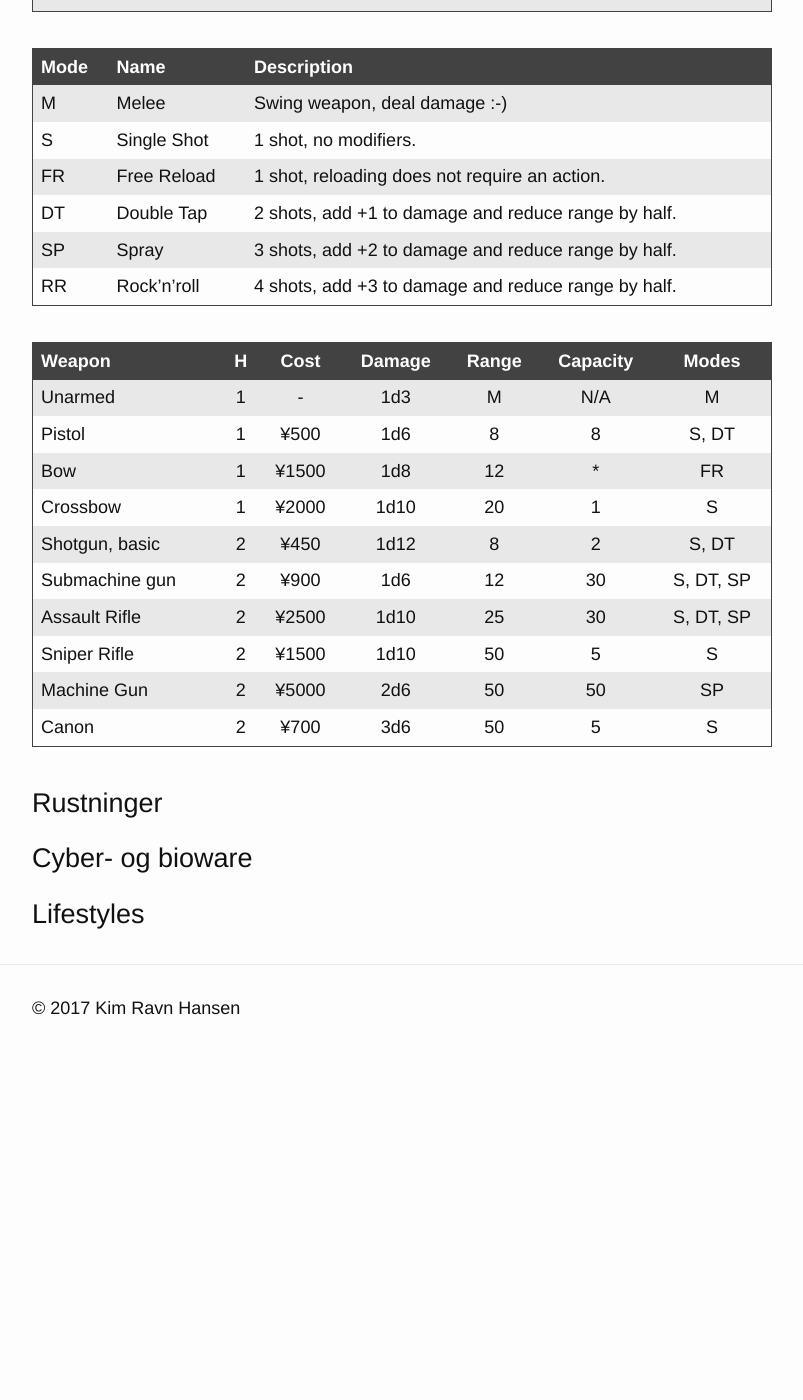
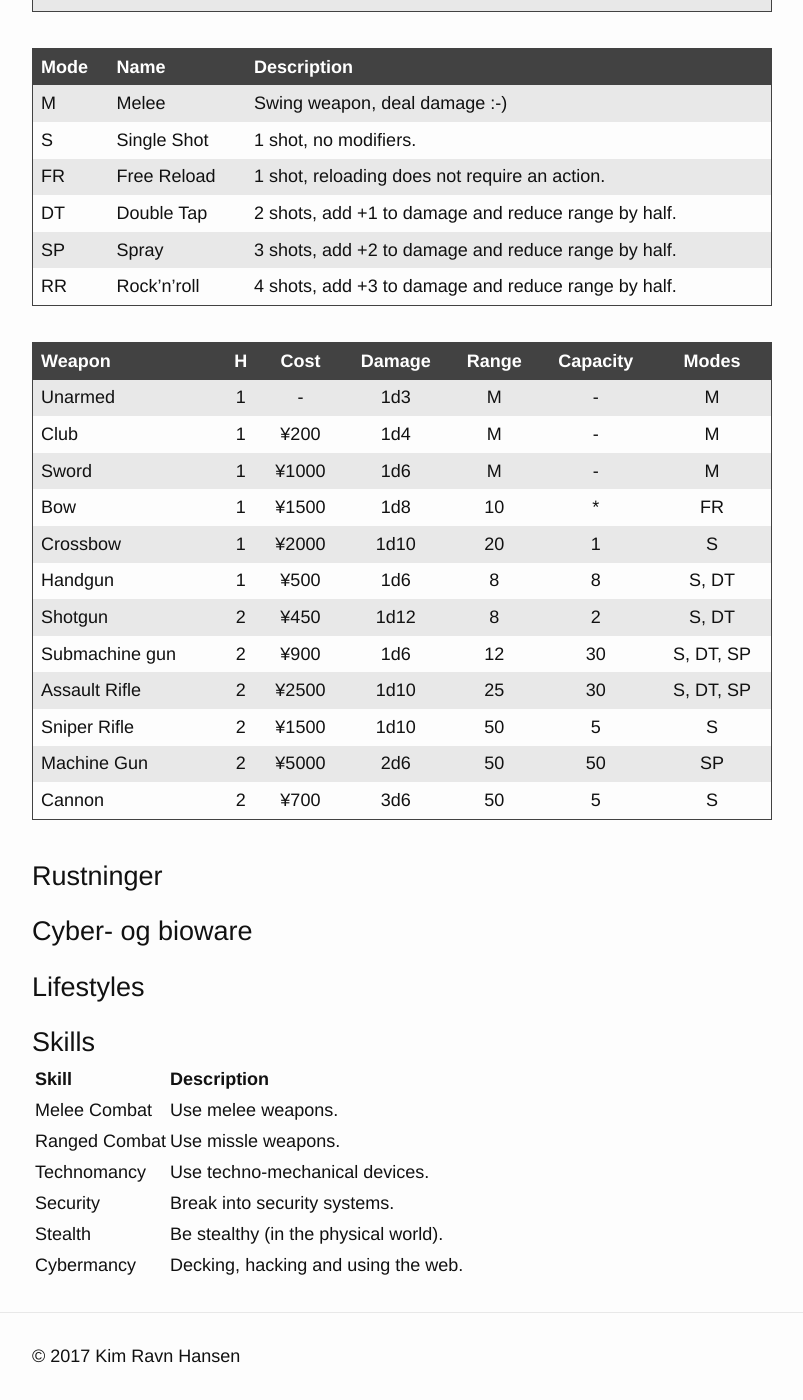
Before and after one commit to moccalotto/kaos, a Jekyll site: the page built from sr-notes.md, in a window 1280 px wide and 1400 px high, scrolled down 5158 px. Shown: the whole window, without its empty margins (238-1041 px from the left). Built offline with Jekyll 4.4.1, drawn with Linux system fonts in a browser that asks for light colours; before the commit the page ends 6210 px from its top, so only the background shows below that.

Commit message:
SR skills

```diff
--- a/sr-notes.md
+++ b/sr-notes.md
@@ -238,16 +238,18 @@ RR      | Rock'n'roll  | 4 shots, add +3 to damage and reduce range by half.
 {:.list}
 Weapon                      | H | Cost  | Damage | Range | Capacity | Modes |
 :---------------------------|:-:|:-----:|:------:|:-----:|:--------:|:------:
-Unarmed                     | 1 |  -    | 1d3    | M     | N/A      | M
-Pistol                      | 1 | ¥500  | 1d6    | 8     | 8        | S, DT
-Bow                         | 1 | ¥1500 | 1d8    | 12    | *        | FR
+Unarmed                     | 1 |  -    | 1d3    | M     | -        | M
+Club                        | 1 | ¥200  | 1d4    | M     | -        | M
+Sword                       | 1 | ¥1000 | 1d6    | M     | -        | M
+Bow                         | 1 | ¥1500 | 1d8    | 10    | *        | FR
 Crossbow                    | 1 | ¥2000 | 1d10   | 20    | 1        | S
-Shotgun, basic              | 2 | ¥450  | 1d12   | 8     | 2        | S, DT
+Handgun                     | 1 | ¥500  | 1d6    | 8     | 8        | S, DT
+Shotgun                     | 2 | ¥450  | 1d12   | 8     | 2        | S, DT
 Submachine gun              | 2 | ¥900  | 1d6    | 12    | 30       | S, DT, SP
 Assault Rifle               | 2 | ¥2500 | 1d10   | 25    | 30       | S, DT, SP
 Sniper Rifle                | 2 | ¥1500 | 1d10   | 50    | 5        | S
 Machine Gun                 | 2 | ¥5000 | 2d6    | 50    | 50       | SP
-Canon                       | 2 | ¥700  | 3d6    | 50    | 5        | S
+Cannon                      | 2 | ¥700  | 3d6    | 50    | 5        | S
 
 
 ## Rustninger
@@ -257,3 +259,15 @@ Canon                       | 2 | ¥700  | 3d6    | 50    | 5        | S
 
 
 ## Lifestyles
+
+
+## Skills
+
+Skill                   | Description
+------------------------|--------------------------------------------
+Melee Combat            | Use melee weapons.
+Ranged Combat           | Use missle weapons.
+Technomancy             | Use techno-mechanical devices.
+Security                | Break into security systems.
+Stealth                 | Be stealthy (in the physical world).
+Cybermancy              | Decking, hacking and using the web.
```
